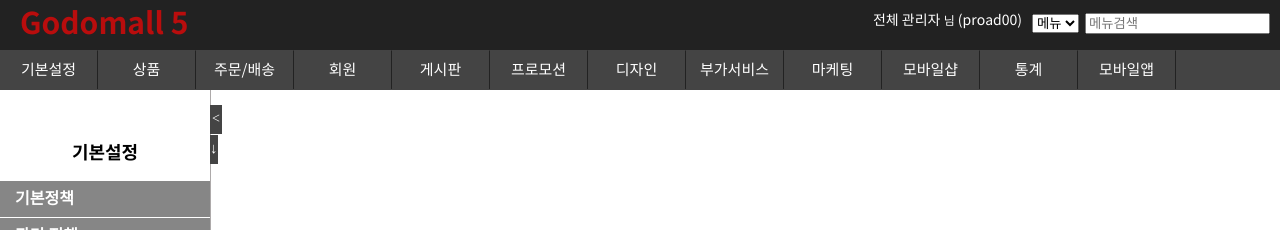
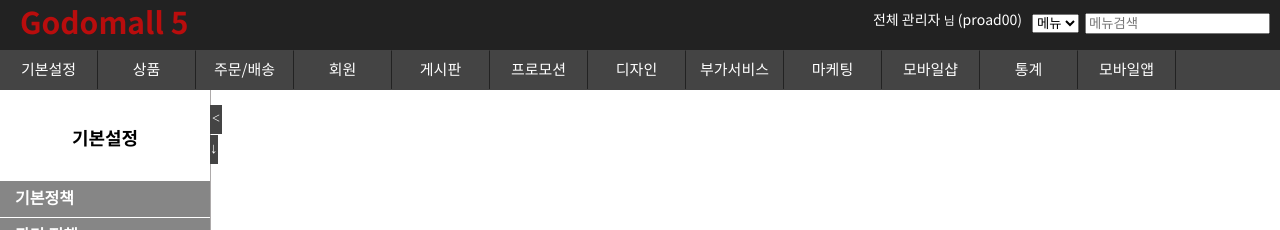
Before and after one commit to choitaehoon1998/react_test, a React (Create React App) app in the folder newlayout/: page / in a window 1280 px wide. Shown: the top 230 px of the page. Built offline with nearby package versions, Linux system fonts and the light colour scheme.

Commit message:
Update App.css

```diff
--- a/newlayout/src/App.css
+++ b/newlayout/src/App.css
@@ -213,7 +213,7 @@
 .sideMenuName {
   height: 90px;
   text-align: center;
-  line-height: 2.5;
+  line-height: 1;
   font-size: 20px;
   font-weight: 800;
 }
```
